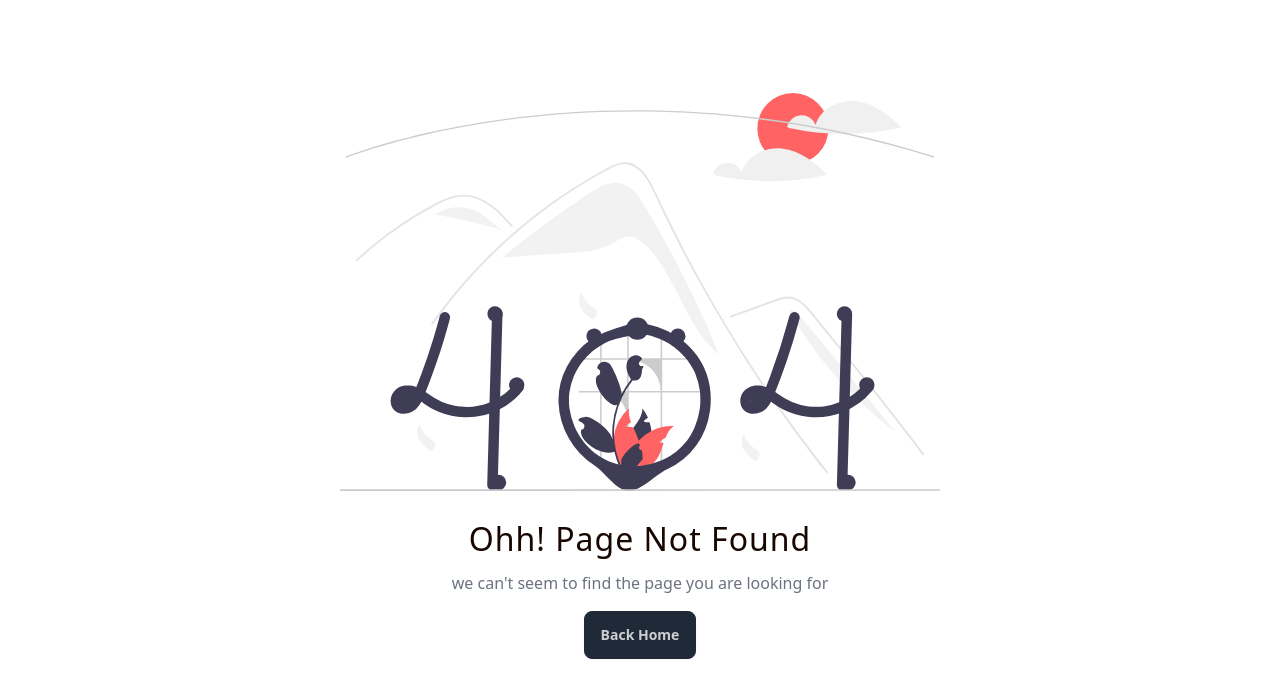
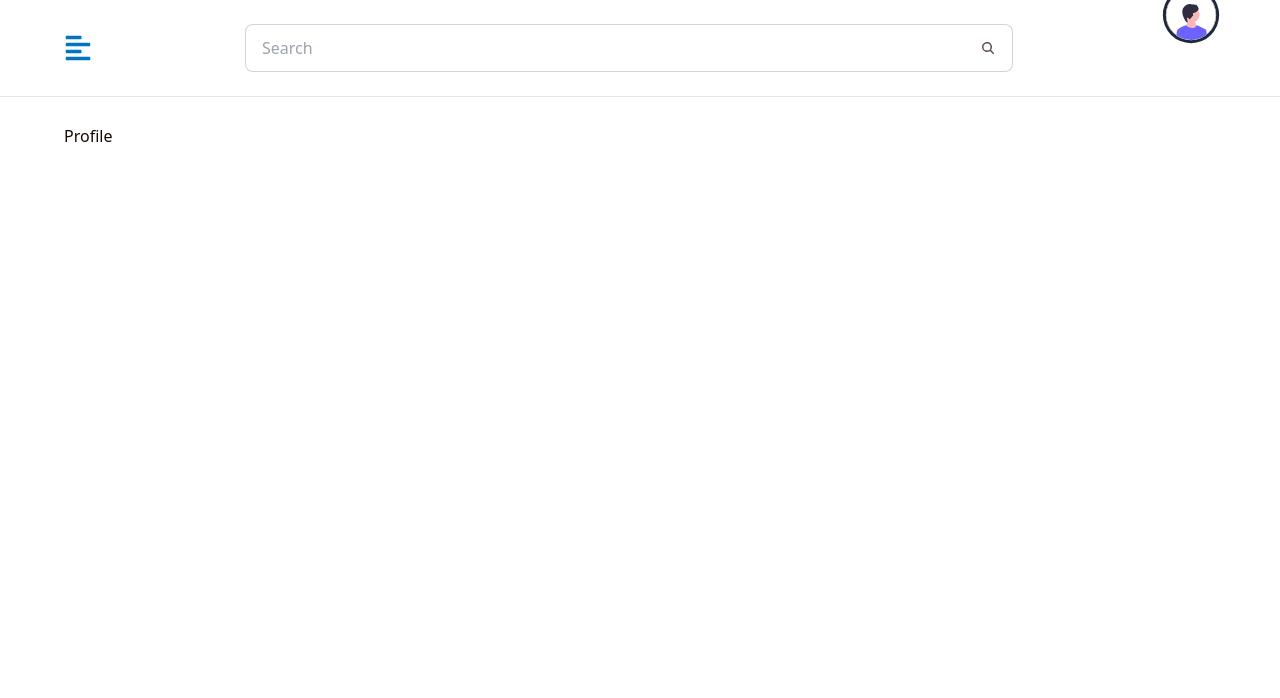
Before and after one commit to nitesh-20-2003/Mavericks_gui, a React (Vite) app in the folder Client/: page /dashboard/Dictionary/Profie in a window 1280 px wide. Before the commit this address had no page. Shown: the top 698 px of the page. Built offline with nearby package versions, Linux system fonts and the light colour scheme.

Commit message:
profile page added

```diff
--- a/Client/src/App.jsx
+++ b/Client/src/App.jsx
@@ -1,6 +1,6 @@
 import { RouterProvider, createBrowserRouter } from "react-router-dom";
 // elements
-import { HomeLayout ,Error,Datasets,Stats,Landing,About,UnderConstruction,YourSpace,DashBoardLanding,DashBoardLayout ,Login ,Register,Dictionary,Words,DictionaryLanding,Characters,Nmf} from "./pages";
+import { HomeLayout ,Error,Datasets,Stats,Landing,About,UnderConstruction,YourSpace,DashBoardLanding,DashBoardLayout ,Login ,Register,Dictionary,Words,DictionaryLanding,Characters,Nmf,Profile} from "./pages";
 // actions
 import {action as RegisterAction} from './pages/Register'
 import { action as LoginAction } from "./pages/Login";
@@ -41,6 +41,10 @@ const router = createBrowserRouter([
               {
                 index: true,
                 element:<DictionaryLanding />,
+              },
+              {
+                path:"Profie",
+                element:<Profile />
               },
               {
                 path:"Words",
--- /dev/null
+++ b/Client/src/pages/Profile.jsx
@@ -0,0 +1,9 @@
+import React from 'react'
+
+const Profile = () => {
+  return (
+    <div>Profile</div>
+  )
+}
+
+export default Profile
--- a/Client/src/pages/index.js
+++ b/Client/src/pages/index.js
@@ -16,3 +16,4 @@ export {default as Words} from './Words';
 export {default as DictionaryLanding} from './DictionaryLanding';
 export {default as Characters} from './Characters'
 export {default as Nmf} from './Nmf';
+export {default as Profile} from './Profile'
```
